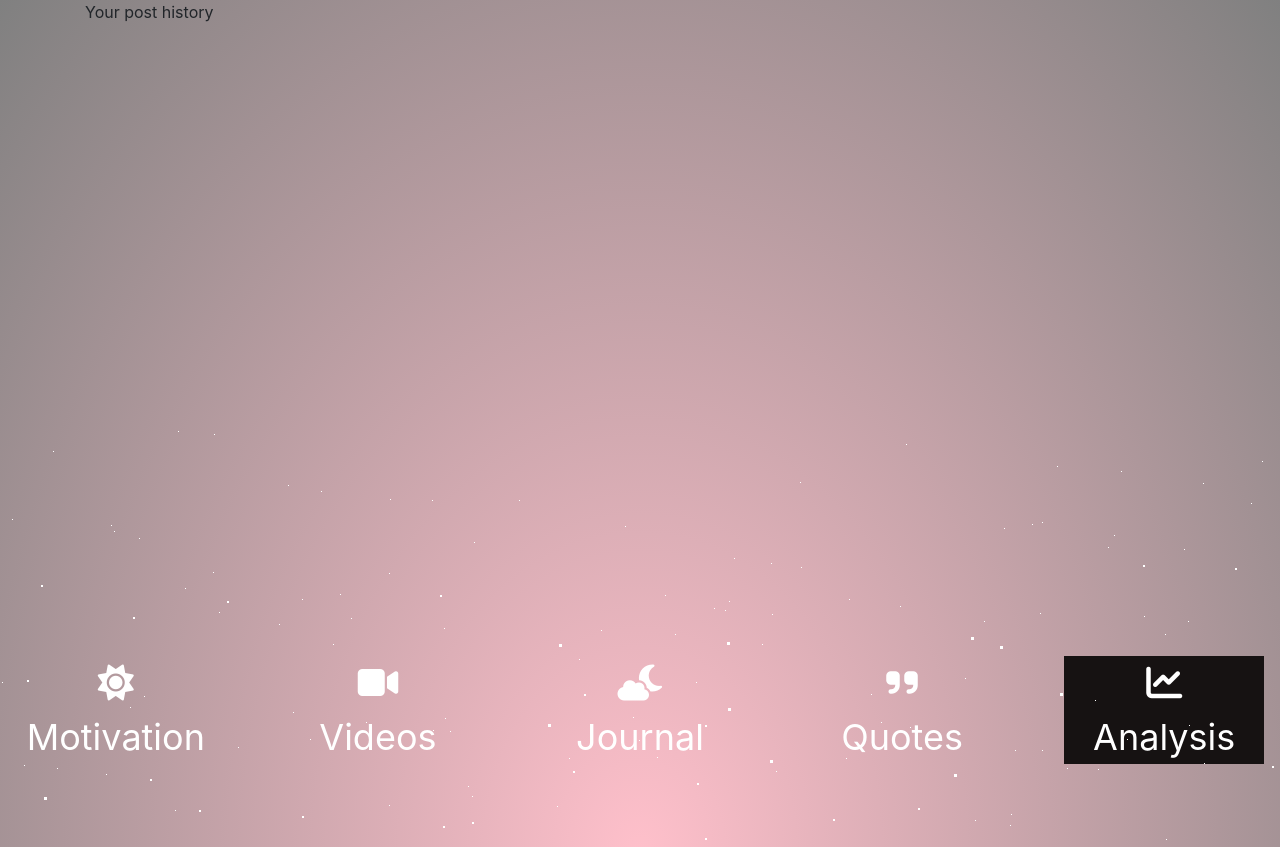
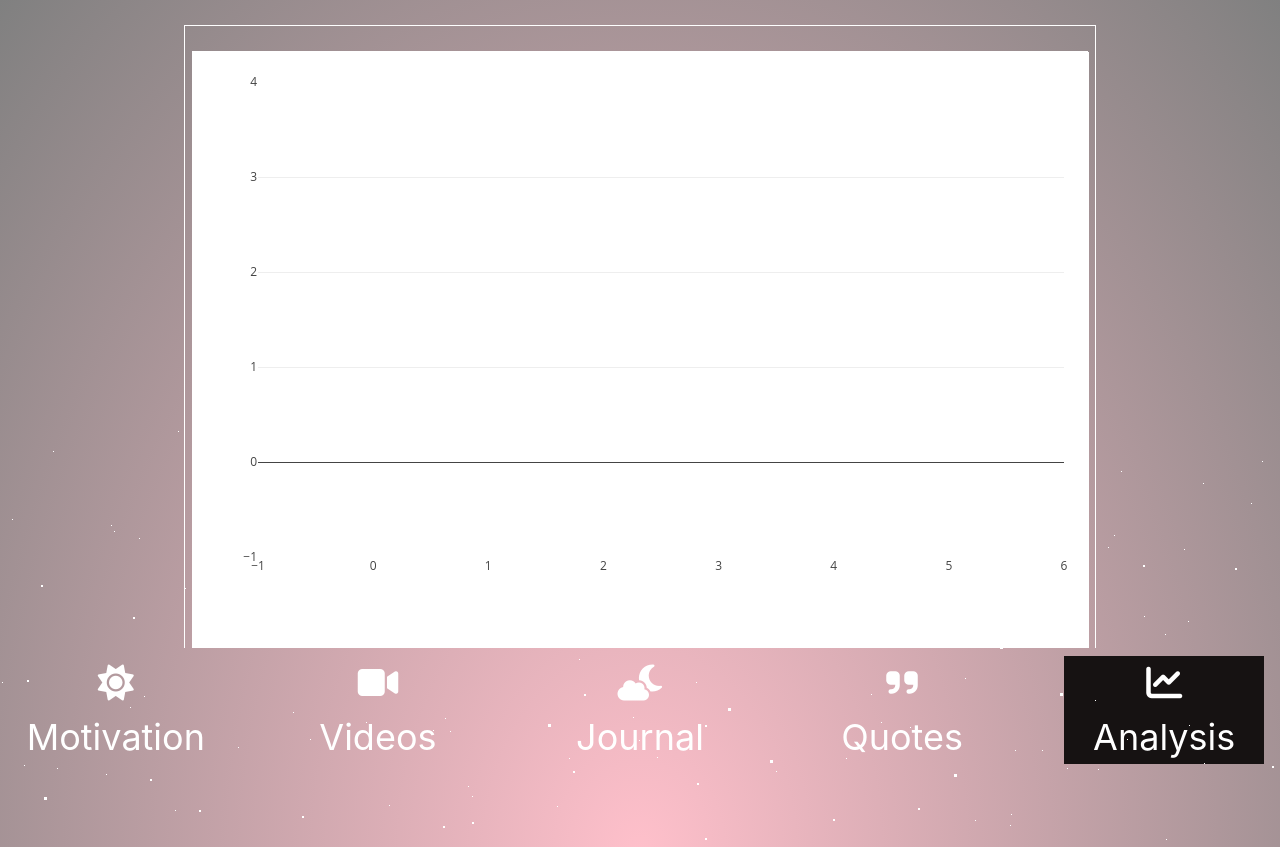
Before and after one commit to monabuttu/wellnessjourney, a Flask app: page /analysis in a window 1280 px wide. Shown: the top 847 px of the page. Run offline with Flask 2, Linux system fonts and the light colour scheme; data that the repository does not hold is empty; some libraries are stand-ins or nearby versions.

Commit message:
updated graph

```diff
--- a/wellnessjourney/app.py
+++ b/wellnessjourney/app.py
@@ -7,12 +7,17 @@ from datetime import datetime
 from .config import api_key
 from apiclient.discovery import build
 import nltk
-nltk.download('punkt')
+# nltk.download('punkt')
 
 # create instance of flask class
 app = Flask(__name__)
 
 mongo = PyMongo(app, uri="mongodb://heroku_5dsnbzq6:n7n5lhm2511elp2vi6ennpsqh5@ds149998.mlab.com:49998/heroku_5dsnbzq6",retryWrites=False)
+
+date_time = datetime.now()
+date = date_time.date()
+print(date)
+print(date_time)
 
 @app.route("/")
 def home():
@@ -25,7 +30,8 @@ def log():
 @app.route("/videos",methods=['POST','GET'])
 def videos():
     if request.method == 'POST':
-        date = datetime.now()
+        date_time = datetime.now()
+        date = date_time.date()
         selection = request.form["selection"]
         length = request.form["length"]
         mongo.db.selection.insert({
@@ -55,7 +61,8 @@ def videoquotes():
     if request.method == 'POST':
         # save users input
         quote = request.form['quote']
-        date = datetime.now()
+        date_time = datetime.now()
+        date = date_time.date()
         print(quote)
     # Update the Mongo database
         mongo.db.quotes.insert({
@@ -67,7 +74,8 @@ def videoquotes():
 @app.route("/analysis", methods=["GET","POST"])
 def analysis():
     if request.method == "POST":
-        date = datetime.now()
+        date_time = datetime.now()
+        date = date_time.date()
         mood = request.form["mood"]
         msg = request.form["message"]
         msg1= request.form["message1"]
--- a/wellnessjourney/static/css/style.css
+++ b/wellnessjourney/static/css/style.css
@@ -72,9 +72,26 @@ html {
   }
 }
 
-div.chart {
-  width:10px;
-  margin: auto;
+.form-element label {
+  display: inline-block;
+  width: 150px;
+}
+#chart {
+  width:70vw;
+  height:70vh;
+}
+
+.graph {
+	margin:25px auto;
+	border: 1px solid white;
+}
+
+.graphcontainer {
+	width:80%;
+	margin:25px auto;
+	border:1px solid white;
+	text-align: center;
+	overflow:display;
 }
 
 #entryform {
--- a/wellnessjourney/static/js/graphs.js
+++ b/wellnessjourney/static/js/graphs.js
@@ -1,11 +1,20 @@
+
+(function() {
+
+var c1 = d3.select('#chart')
 
 d3.json('/api/yourentries').then(entries=>{
     console.log(entries[0]);
-
-    var parseTime = d3.timeParse("%B %d, %Y")
-    parseTime(entries[0].date);
+    var formatTime = d3.timeFormat("%B %d, %Y")
 
     var dates = entries.map(d => d.date);
+    var new_dates = [];
+    dates.forEach(d=> {
+        // console.log(d);
+        x = formatTime(new Date(d))
+        new_dates.push(x);
+        });
+
     var classification = entries.map(d=> d.post);
     // Part 3 - Line Chart
     var trace1 = {
@@ -17,19 +26,60 @@ d3.json('/api/yourentries').then(entries=>{
     var data = [trace1];
 
     var layout = {
-        autosize: false,
-        width: 500,
-        height: 500,
+        autosize: true,
         margin: {
-        // l: 50,
-        r: 50,
-        b: 100,
-        t: 100,
-        pad: 4
+            "b":95,
+            "l":65,
+            "r":25,
+            "t":30
         }
 
     };
 
-    Plotly.newPlot("chart", data, layout);
+    Plotly.newPlot("chart", data, layout, {staticPlot: true});
 
 });
+
+window.onresize = function() {
+    Plotly.Plots.resize(c1);
+
+d3.json('/api/yourentries').then(entries=>{
+    console.log(entries[0]);
+    var formatTime = d3.timeFormat("%B %d, %Y")
+
+    var dates = entries.map(d => d.date);
+    var new_dates = [];
+    dates.forEach(d=> {
+        // console.log(d);
+        x = formatTime(new Date(d))
+        new_dates.push(x);
+        });
+
+    var classification = entries.map(d=> d.post);
+    // Part 3 - Line Chart
+    var trace1 = {
+        x: dates,
+        y: classification,
+        type: "bar"
+    };
+
+    var data = [trace1];
+
+    var layout = {
+        autosize: true,
+        margin: {
+            "b":95,
+            "l":65,
+            "r":25,
+            "t":30
+        }
+
+    };
+
+    Plotly.newPlot("chart", data, layout, {staticPlot: true});
+
+});
+
+ };
+
+})();
--- a/wellnessjourney/templates/analysis.html
+++ b/wellnessjourney/templates/analysis.html
@@ -28,9 +28,8 @@
     <div class="content">
       <div class="container">
         <div class="row">
-          <div class="col">
-            <p>Your post history</p>
-            <div id="chart" class="chart"></div>
+          <div class="graphcontainer">
+            <div id="chart" class="graph"></div>
           </div>
         </div>
       </div>
--- a/wellnessjourney/templates/log.html
+++ b/wellnessjourney/templates/log.html
@@ -27,7 +27,7 @@
     <div class="content">
       <div class="container" >
         <div class="row">
-          <div class="col" id="entryform">
+          <div class="col form-element" id="entryform">
             <form method='POST' action="/analysis" role='form' name='logentry'>
               <br>
               <p>How would you describe your current mood?</p>
```
